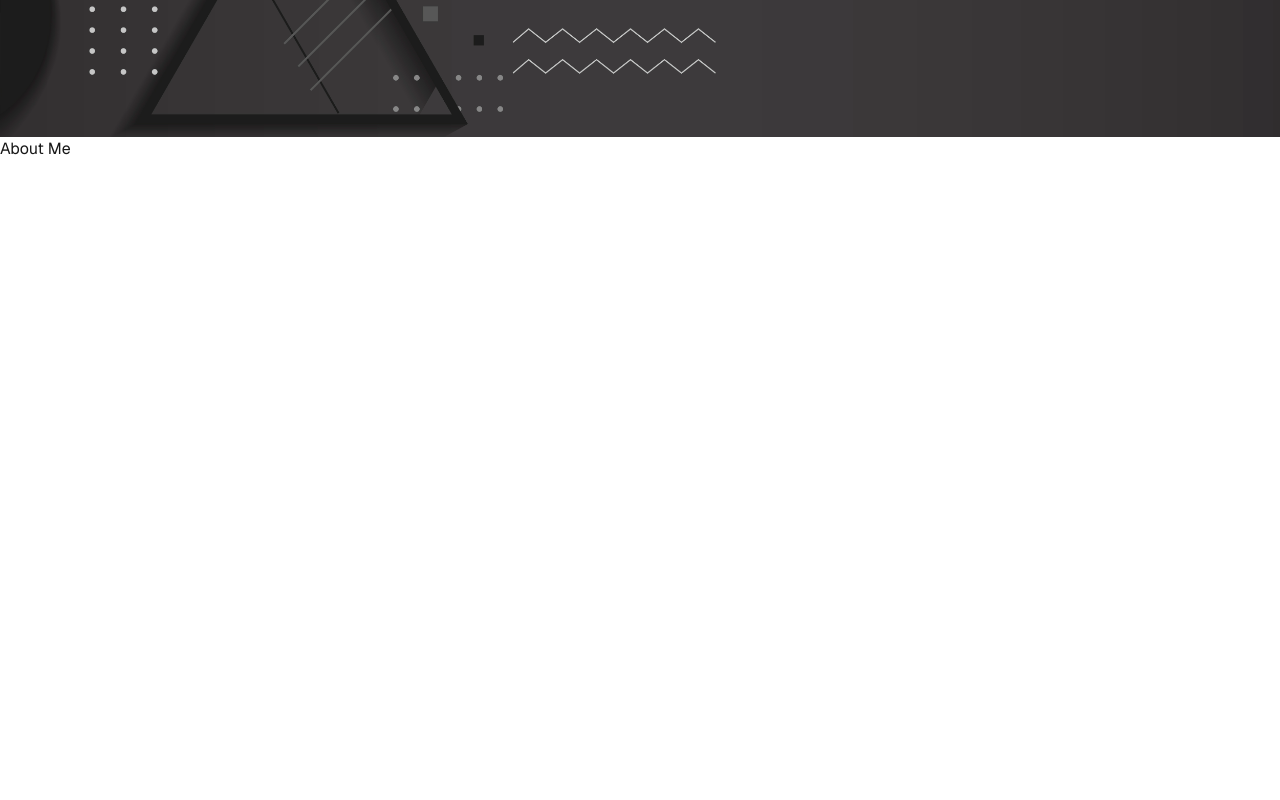
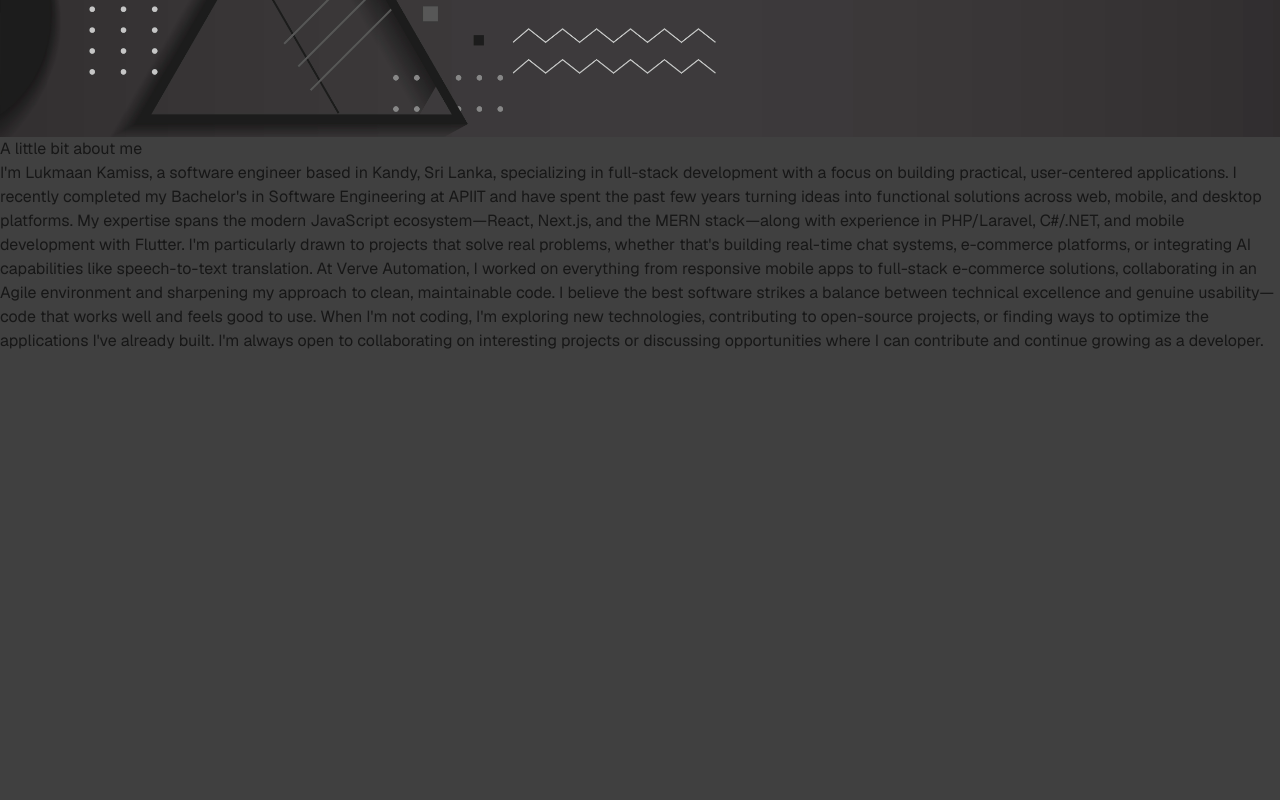
Before and after one commit to KamizCoding/MyPortfolio, a Next.js app: page / in a window 1280 px wide. Shown: the part 720-1520 px from the top of the page. Built offline with nearby package versions, Linux system fonts and the light colour scheme.

Commit message:
Set up Basic  Preparetory strcutr of About Section 🧘‍♂️

```diff
--- a/src/app/sections/about.jsx
+++ b/src/app/sections/about.jsx
@@ -1,7 +1,16 @@
 export default function AboutPage() {
-    return(
-        <div className="flex flex-col  min-h-screen font-sans">
-            About Me
+    return (
+        <div className="flex flex-col bg-neutral-700 min-h-screen font-sans">
+            <div className="flex flex-col">
+                <h1 className="">A little bit about me</h1>
+                <p>I'm Lukmaan Kamiss, a software engineer based in Kandy, Sri Lanka, specializing in full-stack development with a focus on building practical, user-centered applications. I recently completed my Bachelor's in Software Engineering at APIIT and have spent the past few years turning ideas into functional solutions across web, mobile, and desktop platforms.
+
+                    My expertise spans the modern JavaScript ecosystem—React, Next.js, and the MERN stack—along with experience in PHP/Laravel, C#/.NET, and mobile development with Flutter. I'm particularly drawn to projects that solve real problems, whether that's building real-time chat systems, e-commerce platforms, or integrating AI capabilities like speech-to-text translation.
+
+                    At Verve Automation, I worked on everything from responsive mobile apps to full-stack e-commerce solutions, collaborating in an Agile environment and sharpening my approach to clean, maintainable code. I believe the best software strikes a balance between technical excellence and genuine usability—code that works well and feels good to use.
+
+                    When I'm not coding, I'm exploring new technologies, contributing to open-source projects, or finding ways to optimize the applications I've already built. I'm always open to collaborating on interesting projects or discussing opportunities where I can contribute and continue growing as a developer.</p>
+            </div>
         </div>
     );
 }
```
